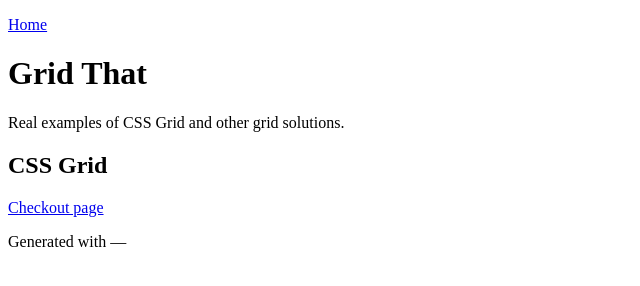
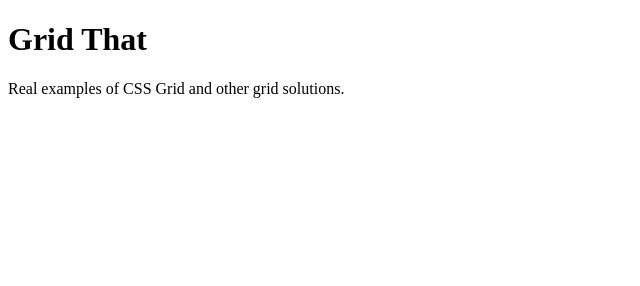
Before and after one commit to gridthat/gridthat.github.io, a plain HTML site: page index.html in a window 1280 px wide. Shown: the whole page, without its empty margins (0-640 px from the left). Drawn offline with Linux system fonts and the light colour scheme.

Commit message:
Updated the start page.

```diff
--- a/index.html
+++ b/index.html
@@ -6,22 +6,10 @@
   <meta name="description" content="Real examples of CSS Grid and other grid solutions.">
 </head>
 <body>
-  <header>
-    <p>
-      <a href="/">Home</a>
-    </p>
-  </header>
   <h1>Grid That</h1>
   <p>Real examples of CSS Grid and other grid solutions.</p>
 
-  <h2>CSS Grid</h2>
 
-<p><a href="/css-grid/checkout/">Checkout page</a></p>
-
-
-  <footer>
-    <p>Generated with  &mdash; <a href=""></a></p>
-  </footer>
 
 </body>
 </html>
--- a/raw/package.json
+++ b/raw/package.json
@@ -1,5 +1,5 @@
 {
-  "name": "static-site-example",
+  "name": "Gridth.at",
   "private": true,
   "dependencies": {
     "handlebars": "^4.0.5",
```
Also changed, not shown: raw/layouts/layout.html (+0 -9 lines), raw/src/index.md (+0 -4 lines), Readme.md (added), raw/Readme.md (deleted).
